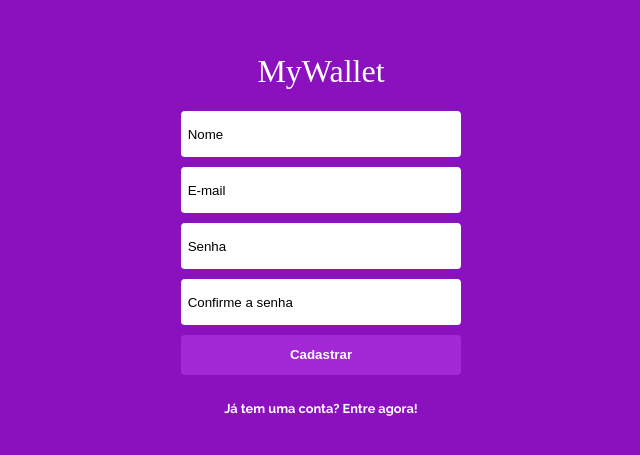
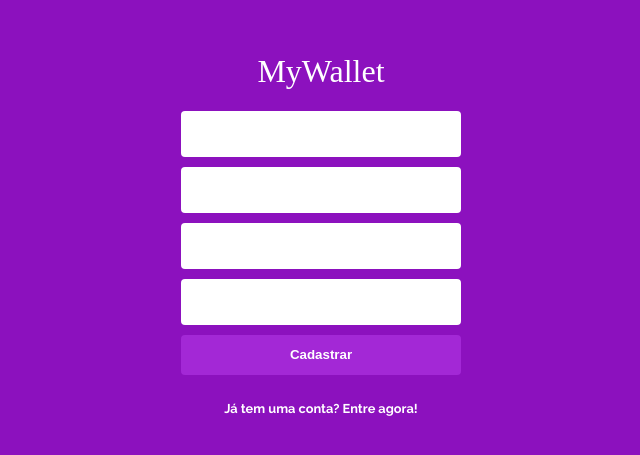
Before and after one commit to daniel-bernardino747/MyWallet-F, a React (Create React App) app: page /sign-up in a window 1280 px wide. Shown: the part 155-610 px from the top of the page, without its empty margins (319-959 px from the left). Built offline with nearby package versions, Linux system fonts and the light colour scheme; a web font is replaced by a local one.

Commit message:
feat: add verifications in auth pages

```diff
--- a/src/components/AuthForm/index.js
+++ b/src/components/AuthForm/index.js
@@ -19,6 +19,9 @@ export default function AuthForm({ signUp, login }) {
   useEffect(() => {
     window.localStorage.removeItem('token');
     window.localStorage.removeItem('user');
+    setAuth({
+      ...auth, name: '', email: '', password: '', repeatPassword: '',
+    });
   }, []);
 
   useEffect(() => {
@@ -29,16 +32,30 @@ export default function AuthForm({ signUp, login }) {
 
   function toRegister(e) {
     e.preventDefault();
-    registerUser(auth).then(() => {
-      setAuth({
-        ...auth, email: '', password: '', repeatPassword: '',
-      });
-      navigate('/');
+    const differentPasswords = auth.password !== auth.repeatPassword;
+
+    if (differentPasswords) {
+      alert('Passwords must be the same');
+      setAuth({ ...auth, password: '', repeatPassword: '' });
+      return;
+    }
+    registerUser(auth).then((answer) => {
+      if (answer) {
+        setAuth({
+          ...auth, email: '', password: '', repeatPassword: '',
+        });
+        navigate('/');
+      }
     });
   }
   function toLogin(e) {
     e.preventDefault();
-    loginUser(auth).then(() => setSucessLogin(true));
+    loginUser(auth).then((answer) => {
+      if (answer) {
+        return setSucessLogin(true);
+      }
+      return setAuth({ ...auth, password: '' });
+    });
   }
   return (
     <Forms onSubmit={(e) => (typeForm ? toRegister(e) : toLogin(e))}>
@@ -46,7 +63,9 @@ export default function AuthForm({ signUp, login }) {
         <Label label="id-name">
           <Input
             required
-            text="Nome"
+            value={auth.name}
+            type="text"
+            detail="Nome"
             id="id-name"
             onChange={(e) => setAuth({ ...auth, name: e.target.value })}
           />
@@ -56,18 +75,24 @@ export default function AuthForm({ signUp, login }) {
       <Label label="id-email">
         <Input
           required
-          text="E-mail"
+          value={auth.email}
+          type="text"
+          detail="E-mail"
           id="id-email"
           onChange={(e) => setAuth({ ...auth, email: e.target.value })}
+          disabled={sucessLogin}
         />
       </Label>
 
       <Label label="id-password">
         <Input
           required
-          text="Senha"
+          value={auth.password}
+          type="password"
+          detail="Senha"
           id="id-password"
           onChange={(e) => setAuth({ ...auth, password: e.target.value })}
+          disabled={sucessLogin}
         />
       </Label>
 
@@ -75,7 +100,9 @@ export default function AuthForm({ signUp, login }) {
         <Label label="id-repeat-password">
           <Input
             required
-            text="Confirme a senha"
+            value={auth.repeatPassword}
+            type="password"
+            detail="Confirme a senha"
             id="id-repeat-password"
             onChange={(e) => setAuth(
               { ...auth, repeatPassword: e.target.value },
@@ -83,7 +110,10 @@ export default function AuthForm({ signUp, login }) {
           />
         </Label>
       )}
-      <ButtonSubmit value={typeForm ? 'Cadastrar' : 'Entrar'} />
+      <ButtonSubmit
+        value={typeForm ? 'Cadastrar' : 'Entrar'}
+        disabled={sucessLogin}
+      />
     </Forms>
   );
 }
--- a/src/helpers/authHelpers.js
+++ b/src/helpers/authHelpers.js
@@ -8,8 +8,7 @@ export async function registerUser(auth) {
   };
 
   return authRegister(body)
-    .then((sucess) => sucess)
-    .catch((error) => error);
+    .then((answer) => answer);
 }
 
 export async function loginUser(auth) {
@@ -18,10 +17,9 @@ export async function loginUser(auth) {
     password: auth.password,
   };
 
-  return authLogin(body).then((ans) => {
-    console.log(ans);
-    window.localStorage.setItem('token', ans.token);
-    window.localStorage.setItem('user', ans.user);
-    return ans;
+  return authLogin(body).then((answer) => {
+    window.localStorage.setItem('token', answer.token);
+    window.localStorage.setItem('user', answer.user);
+    return answer;
   });
 }
--- a/src/services/POST.js
+++ b/src/services/POST.js
@@ -5,15 +5,24 @@ const defaultPath = 'http://localhost:5000';
 export async function authRegister(body) {
   return axios.post(`${defaultPath}/sign-up`, body)
     .then((sucess) => sucess)
-    .catch(((error) => error));
+    .catch(((error) => {
+      alert(error.response.data.error);
+      return false;
+    }));
 }
 export function authLogin(body) {
   return axios.post(`${defaultPath}/sign-in`, body)
     .then((ans) => ans.data)
-    .catch(((error) => alert(error)));
+    .catch(((error) => {
+      alert(error.response.data.error);
+      return false;
+    }));
 }
 export async function postTransaction(body, config) {
   return axios.post(`${defaultPath}/transactions`, body, config)
     .then((sucess) => sucess)
-    .catch(((error) => alert(error)));
+    .catch(((error) => {
+      alert(error.response.data.error);
+      return false;
+    }));
 }
```
